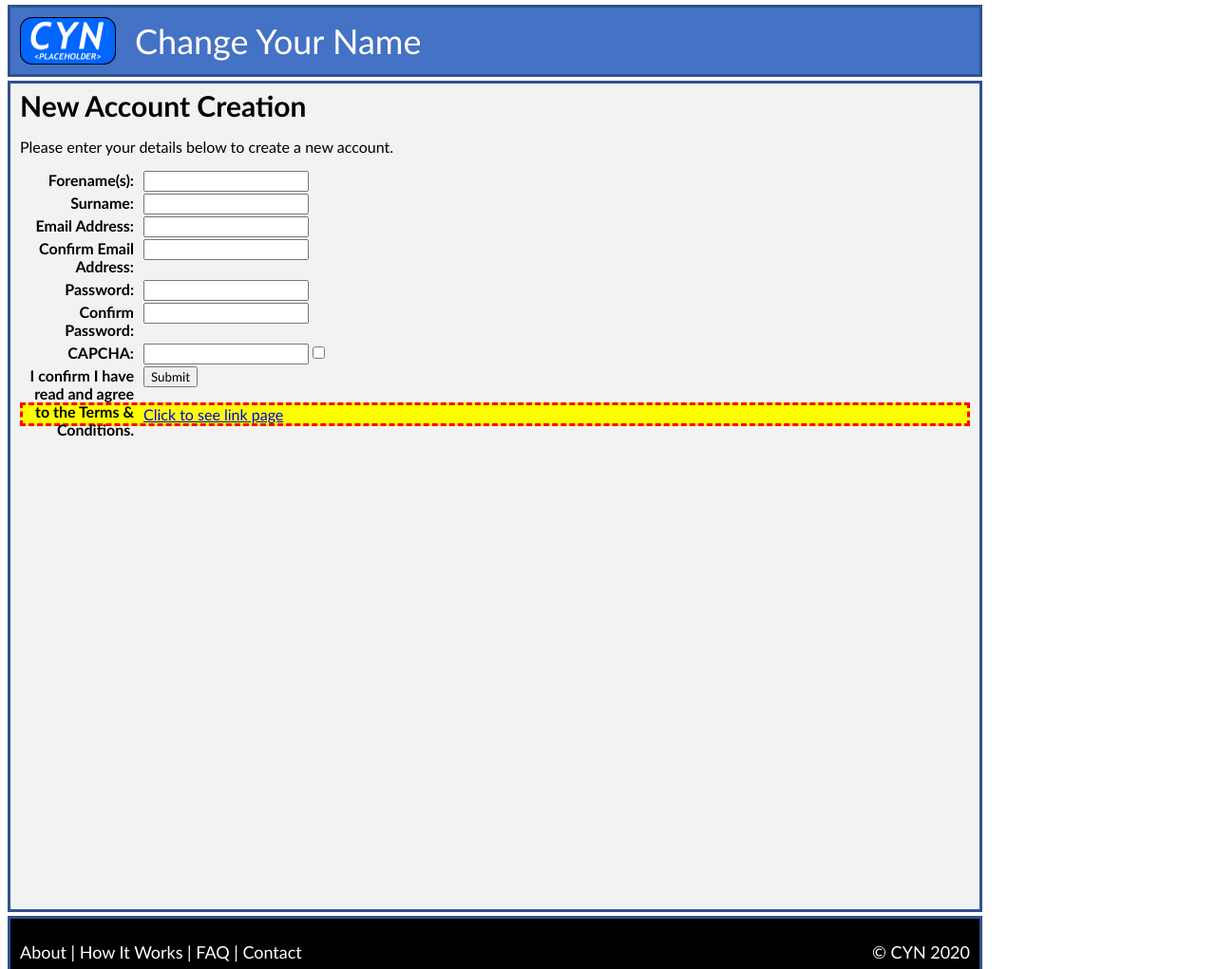
After one commit to davethepunkyone/tm470-name-change, a Flask app: page /new_account_signup in a window 1280 px wide. The commit adds this page. Shown: the whole page at 95% size. Run offline with Flask 2, Linux system fonts and the light colour scheme.

Commit message:
added new account signup

```diff
--- a/app/routes.py
+++ b/app/routes.py
@@ -9,6 +9,16 @@ def index():
     return render_template('index.html', user=user)
 
 
+@app.route('/new_account_signup')
+def new_account_signup():
+    return render_template('new_account/new_account_signup.html')
+
+
+@app.route('/new_account_click_link')
+def new_account_click_link():
+    return render_template('new_account/new_account_signup_clicklink.html')
+
+
 @app.route('/account')
 def account_home():
     user = {"username": "dave"}
--- a/app/static/default.css
+++ b/app/static/default.css
@@ -149,3 +149,9 @@ input {
 .footer_link:hover {
   font-weight: bold;
 }
+
+.to_remove {
+  background-color: yellow;
+  border-color: red;
+  border-style: dashed;
+}
--- a/app/templates/account_home.html
+++ b/app/templates/account_home.html
@@ -8,11 +8,11 @@
       {% extends "template_general.html" %}
       {% block content %}
       <div class="nav">
-         <p> This is the navigation menu </p>
+         <p class="to_remove"> This is the navigation menu </p>
       </div>
       <div class="main_w_nav">
          <h1> Welcome to Account Home </h1>
-         <p> This is a test to see how this behaves </p>
+         <p class="to_remove"> This is a test to see how this behaves </p>
       </div>
       {% endblock %}
    </body>
--- a/app/templates/index.html
+++ b/app/templates/index.html
@@ -21,13 +21,14 @@
             </form>
             <p><button type="submit" form="login" value="Submit">Submit</button></p>
             <p><a>Forgotten Password?</a></p>
-            <p><a href="{{ url_for('account_home') }}">Access Account Home</a></p>
+            <p class="to_remove"><a href="{{ url_for('account_home') }}">Access Account Home</a></p>
          </div>
 
          <h2>What is Change Your Name?</h2>
          <p>Change your name is a service that allows people who have legally changed their name to easily communicate
          their new name to any organisations or companies from the comfort of their own home.</p>
-         <p> This is a test to see how this behaves </p>
+         <p><a href="{{ url_for('new_account_signup') }}">Create a new account for free</a></p>
+         <p class="to_remove"> This is a test to see how this behaves </p>
 
 
       </div>
--- /dev/null
+++ b/app/templates/new_account/new_account_signup.html
@@ -0,0 +1,36 @@
+<!DOCTYPE html>
+<html lang="en" dir="ltr">
+   <head>
+      <meta charset="utf-8">
+      <title>Change Your Name</title>
+   </head>
+   <body>
+      {% extends "template_general.html" %}
+      {% block content %}
+      <div class="main">
+         <h1>New Account Creation</h1>
+         <p>Please enter your details below to create a new account.</p>
+
+         <form id="login">
+            <label for="forenames">Forename(s): </label>
+            <input type="text" id="forenames" name="forenames"><br />
+            <label for="surname">Surname: </label>
+            <input type="text" id="surname" name="surname"><br />
+            <label for="email">Email Address: </label>
+            <input type="text" id="email" name="email"><br />
+            <label for="email_confirm">Confirm Email Address: </label>
+            <input type="text" id="email_confirm" name="email_confirm"><br />
+            <label for="pwd">Password: </label>
+            <input type="password" id="pwd" name="password"><br />
+            <label for="pwd_confirm">Confirm Password: </label>
+            <input type="password" id="pwd_confirm" name="password_confirm"><br />
+            <label for="capcha">CAPCHA: </label>
+            <input type="text" id="capcha" name="capcha"><br /><br />
+            <input type="checkbox" id="agreement" name="agreement">
+               <label for="agreement">I confirm I have read and agree to the Terms & Conditions.</label><br /><br />
+         </form>
+         <p><button type="submit" form="login" value="Submit">Submit</button></p>
+         <p class="to_remove"><a href="{{ url_for('new_account_click_link') }}">Click to see link page</a></p>
+      </div>
+      {% endblock %}
+   </body>
```
Also changed, not shown: app/templates/new_account/new_account_signup_clicklink.html (added, +20 -0 lines).
